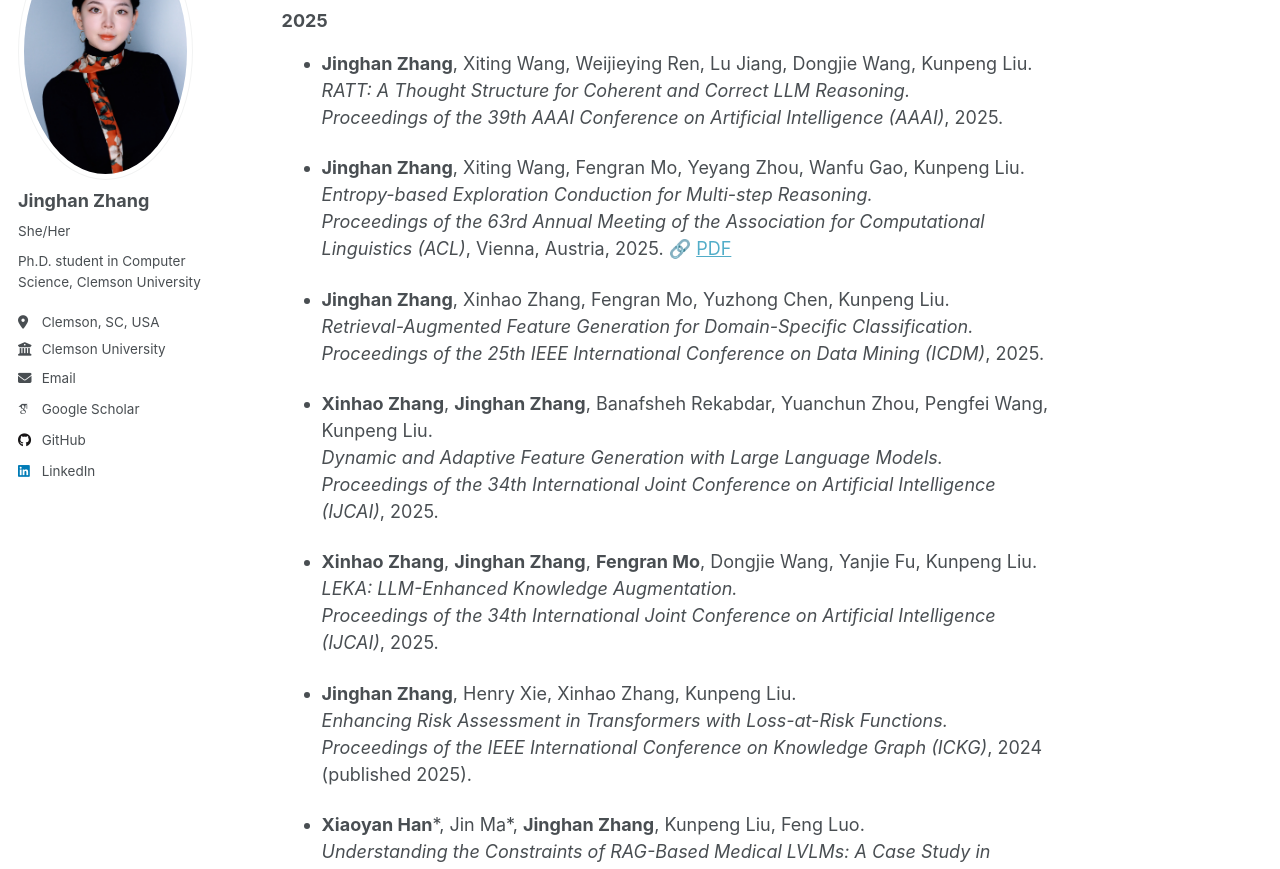
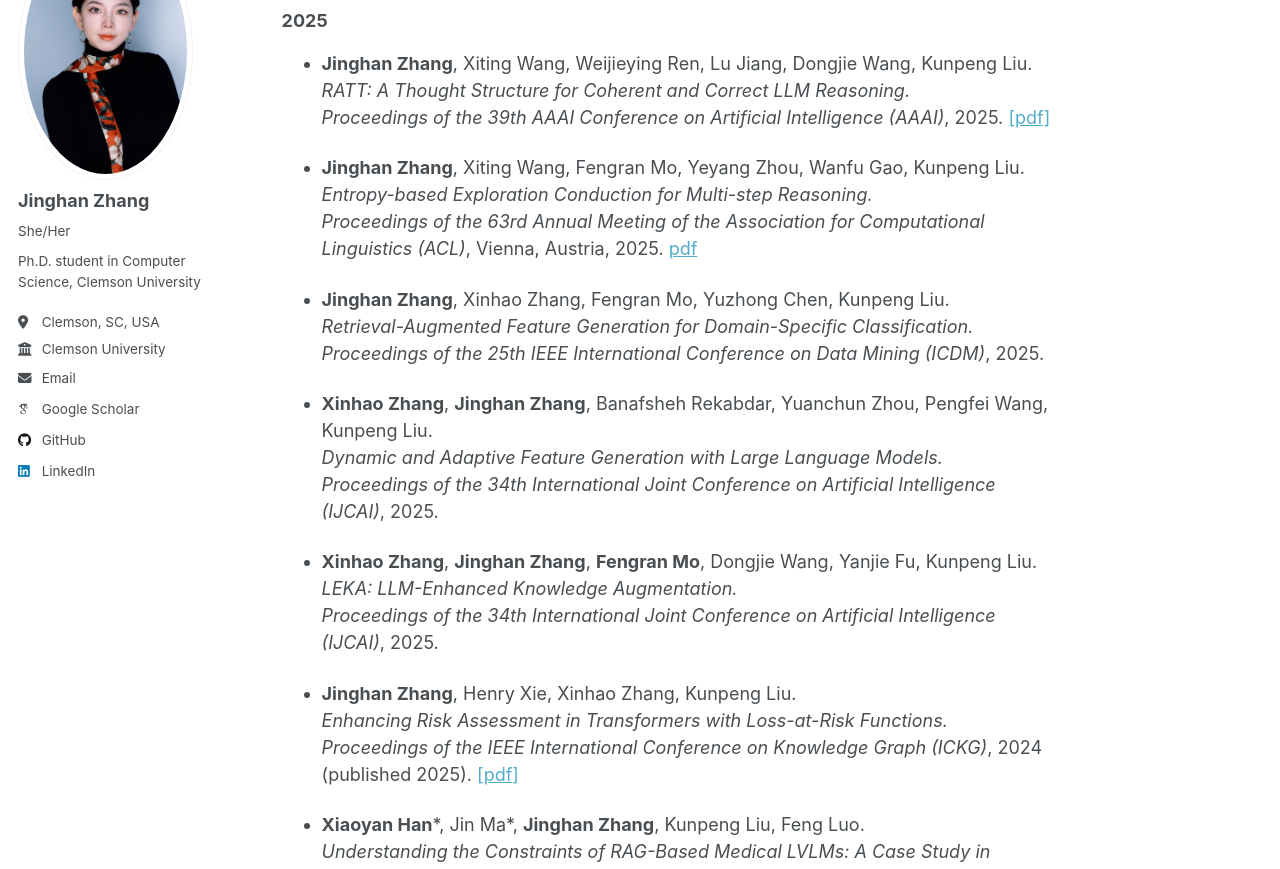
Before and after one commit to jinghanzhang1998/jinghanzhang1998.github.io, a Jekyll site: the page built from _pages/publications.md, in a window 1280 px wide and 1400 px high. Shown: the part 194-1063 px from the top of the window. Built offline with Jekyll 4.4.1, drawn with Linux system fonts in a browser that asks for light colours; some web fonts are replaced; a script that is not in the unit is left out.

Commit message:
Add PDF links for 2025 publications
Added PDF links for two publications in 2025.

```diff
--- a/_pages/publications.md
+++ b/_pages/publications.md
@@ -13,11 +13,12 @@ You can find my up-to-date publication list on **[Google Scholar](https://schola
 - **Jinghan Zhang**, Xiting Wang, Weijieying Ren, Lu Jiang, Dongjie Wang, Kunpeng Liu.
   _RATT: A Thought Structure for Coherent and Correct LLM Reasoning._
   *Proceedings of the 39th AAAI Conference on Artificial Intelligence (AAAI)*, 2025.
+  [[pdf]](https://doi.org/10.1609/aaai.v39i25.34876)
 
 - **Jinghan Zhang**, Xiting Wang, Fengran Mo, Yeyang Zhou, Wanfu Gao, Kunpeng Liu.
   _Entropy-based Exploration Conduction for Multi-step Reasoning._
   *Proceedings of the 63rd Annual Meeting of the Association for Computational Linguistics (ACL)*, Vienna, Austria, 2025.
-  🔗 [PDF](https://aclanthology.org/2025.findings-acl.201/)
+  [pdf](https://aclanthology.org/2025.findings-acl.201/)
 
 - **Jinghan Zhang**, Xinhao Zhang, Fengran Mo, Yuzhong Chen, Kunpeng Liu.
   _Retrieval-Augmented Feature Generation for Domain-Specific Classification._
@@ -34,6 +35,7 @@ You can find my up-to-date publication list on **[Google Scholar](https://schola
 - **Jinghan Zhang**, Henry Xie, Xinhao Zhang, Kunpeng Liu.
   _Enhancing Risk Assessment in Transformers with Loss-at-Risk Functions._
   *Proceedings of the IEEE International Conference on Knowledge Graph (ICKG)*, 2024 (published 2025).
+  [[pdf]](https://ieeexplore.ieee.org/abstract/document/10884463)
 
 - **Xiaoyan Han**\*, Jin Ma\*, **Jinghan Zhang**, Kunpeng Liu, Feng Luo.
   _Understanding the Constraints of RAG-Based Medical LVLMs: A Case Study in Ophthalmic Report Generation._
```
